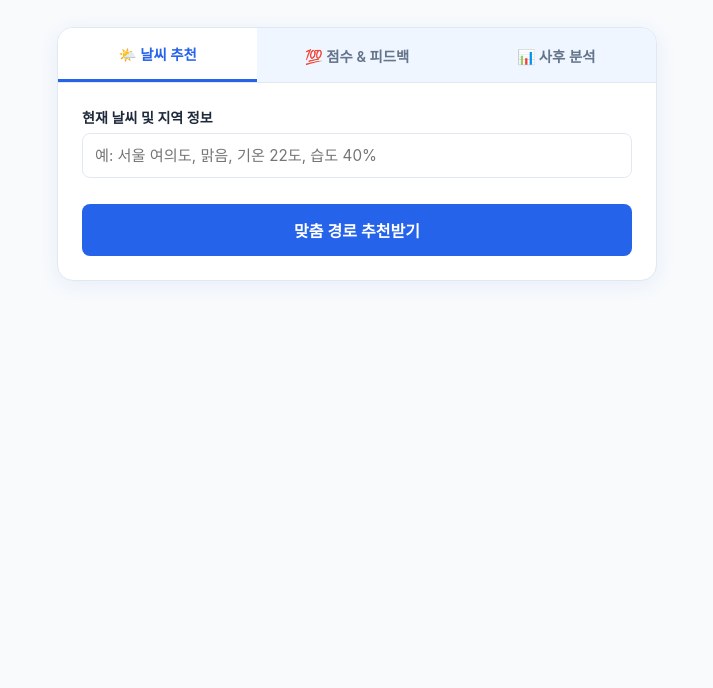
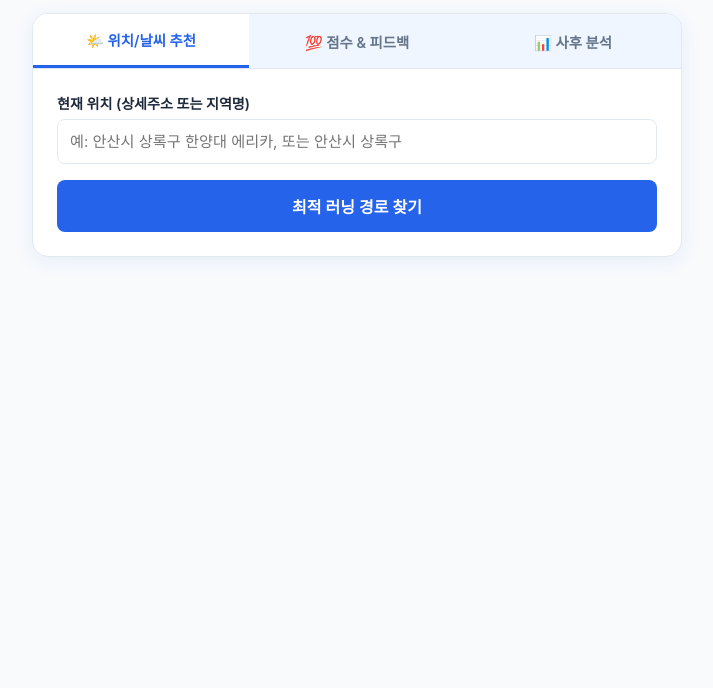
Before and after one commit to Wonyeajun/Erica, a website: page index.html in a window 1280 px wide. Shown: the part 112-800 px from the top of the page, without its empty margins (283-996 px from the left). Drawn offline with Linux system fonts and the light colour scheme.

Commit message:
Update index.html

```diff
--- a/index.html
+++ b/index.html
@@ -3,7 +3,7 @@
 <head>
   <meta charset="UTF-8">
   <meta name="viewport" content="width=device-width, initial-scale=1.0">
-  <title>RunnerAI - 스마트 러닝 파트너</title>
+  <title>PaceAI - 스마트 러닝 파트너</title>
   <style>
     :root {
       --primary-color: #2563eb;
@@ -15,178 +15,61 @@
       --border-color: #e2e8f0;
     }
 
-    * {
-      box-sizing: border-box;
-      margin: 0;
-      padding: 0;
-      font-family: -apple-system, BlinkMacSystemFont, "Segoe UI", Roboto, "Helvetica Neue", Arial, sans-serif;
-    }
+    * { box-sizing: border-box; margin: 0; padding: 0; font-family: -apple-system, BlinkMacSystemFont, "Segoe UI", Roboto, sans-serif; }
+    body { background-color: var(--bg-color); color: var(--text-main); display: flex; flex-direction: column; align-items: center; min-height: 100vh; padding: 20px; }
 
-    body {
-      background-color: var(--bg-color);
-      color: var(--text-main);
-      display: flex;
-      flex-direction: column;
-      align-items: center;
-      min-height: 100vh;
-      padding: 20px;
-    }
+    header { text-align: center; margin-bottom: 24px; margin-top: 10px; }
+    header h1 { color: var(--primary-color); font-size: 2.2rem; margin-bottom: 6px; }
+    header p { color: var(--text-sub); font-size: 0.95rem; }
 
-    header {
-      text-align: center;
-      margin-bottom: 30px;
-      margin-top: 20px;
-    }
+    .container { width: 100%; max-width: 650px; background: var(--card-bg); border-radius: 16px; box-shadow: 0 4px 20px rgba(37, 99, 235, 0.08); border: 1px solid var(--border-color); overflow: hidden; }
+    .tabs { display: flex; border-bottom: 1px solid var(--border-color); background-color: #eff6ff; }
+    .tab-btn { flex: 1; padding: 15px 10px; border: none; background: none; font-weight: 600; font-size: 0.9rem; color: var(--text-sub); cursor: pointer; transition: all 0.2s; }
+    .tab-btn.active { color: var(--primary-color); background-color: var(--card-bg); border-bottom: 3px solid var(--primary-color); }
+    .tab-content { display: none; padding: 24px; }
+    .tab-content.active { display: block; }
 
-    header h1 {
-      color: var(--primary-color);
-      font-size: 2rem;
-      margin-bottom: 8px;
-    }
+    .form-group { margin-bottom: 16px; }
+    label { display: block; font-weight: 600; margin-bottom: 6px; font-size: 0.88rem; color: var(--text-main); }
+    input, textarea { width: 100%; padding: 12px; border: 1px solid var(--border-color); border-radius: 8px; font-size: 0.95rem; outline: none; }
+    input:focus, textarea:focus { border-color: var(--primary-color); }
+    textarea { resize: vertical; min-height: 90px; }
 
-    header p {
-      color: var(--text-sub);
-      font-size: 0.95rem;
-    }
+    button.submit-btn { width: 100%; padding: 14px; background-color: var(--primary-color); color: white; border: none; border-radius: 8px; font-size: 1rem; font-weight: 600; cursor: pointer; transition: background-color 0.2s; }
+    button.submit-btn:hover { background-color: var(--primary-hover); }
 
-    .container {
-      width: 100%;
-      max-width: 600px;
-      background: var(--card-bg);
-      border-radius: 16px;
-      box-shadow: 0 4px 20px rgba(37, 99, 235, 0.08);
-      border: 1px solid var(--border-color);
-      overflow: hidden;
-    }
+    .result-box { margin-top: 20px; padding: 18px; background-color: #f0f7ff; border-radius: 10px; border-left: 4px solid var(--primary-color); white-space: pre-wrap; line-height: 1.6; font-size: 0.95rem; display: none; }
 
-    .tabs {
-      display: flex;
-      border-bottom: 1px solid var(--border-color);
-      background-color: #eff6ff;
-    }
+    /* 시각적 경로 안내 지도 박스 */
+    .map-container { margin-top: 16px; display: none; border-radius: 12px; overflow: hidden; border: 1px solid var(--border-color); }
+    .map-header { background: #1e293b; color: white; padding: 10px 14px; font-size: 0.85rem; font-weight: 600; display: flex; justify-content: space-between; align-items: center; }
+    #mapView { width: 100%; height: 260px; background-color: #e5e7eb; display: flex; align-items: center; justify-content: center; color: #6b7280; font-size: 0.9rem; text-align: center; padding: 20px; }
 
-    .tab-btn {
-      flex: 1;
-      padding: 15px 10px;
-      border: none;
-      background: none;
-      font-weight: 600;
-      font-size: 0.9rem;
-      color: var(--text-sub);
-      cursor: pointer;
-      transition: all 0.2s;
-    }
-
-    .tab-btn.active {
-      color: var(--primary-color);
-      background-color: var(--card-bg);
-      border-bottom: 3px solid var(--primary-color);
-    }
-
-    .tab-content {
-      display: none;
-      padding: 24px;
-    }
-
-    .tab-content.active {
-      display: block;
-    }
-
-    .form-group {
-      margin-bottom: 16px;
-    }
-
-    label {
-      display: block;
-      font-weight: 600;
-      margin-bottom: 6px;
-      font-size: 0.88rem;
-      color: var(--text-main);
-    }
-
-    input, textarea {
-      width: 100%;
-      padding: 12px;
-      border: 1px solid var(--border-color);
-      border-radius: 8px;
-      font-size: 0.95rem;
-      outline: none;
-      transition: border-color 0.2s;
-    }
-
-    input:focus, textarea:focus {
-      border-color: var(--primary-color);
-    }
-
-    textarea {
-      resize: vertical;
-      min-height: 90px;
-    }
-
-    button.submit-btn {
-      width: 100%;
-      padding: 14px;
-      background-color: var(--primary-color);
-      color: white;
-      border: none;
-      border-radius: 8px;
-      font-size: 1rem;
-      font-weight: 600;
-      cursor: pointer;
-      transition: background-color 0.2s;
-      margin-top: 10px;
-    }
-
-    button.submit-btn:hover {
-      background-color: var(--primary-hover);
-    }
-
-    .result-box {
-      margin-top: 24px;
-      padding: 16px;
-      background-color: #f0f7ff;
-      border-radius: 8px;
-      border-left: 4px solid var(--primary-color);
-      white-space: pre-wrap;
-      line-height: 1.6;
-      font-size: 0.95rem;
-      display: none;
-    }
-
-    .loading {
-      text-align: center;
-      color: var(--primary-color);
-      font-weight: 600;
-      margin-top: 16px;
-      display: none;
-    }
+    .loading { text-align: center; color: var(--primary-color); font-weight: 600; margin-top: 16px; display: none; }
   </style>
 </head>
 <body>
 
   <header>
-    <h1>🏃‍♂️ RunnerAI</h1>
-    <p>AI 기반 맞춤형 날씨 경로 추천 및 실시간 피드백</p>
+    <h1>🏃‍♂️ PaceAI</h1>
+    <p>스마트 러닝 경로 추천 & 맞춤 피드백</p>
   </header>
 
   <main class="container">
-    <!-- 탭 메뉴 -->
     <div class="tabs">
-      <button class="tab-btn active" onclick="switchTab('tab-weather')">🌤️ 날씨 추천</button>
+      <button class="tab-btn active" onclick="switchTab('tab-weather')">🌤️ 위치/날씨 추천</button>
       <button class="tab-btn" onclick="switchTab('tab-score')">💯 점수 & 피드백</button>
       <button class="tab-btn" onclick="switchTab('tab-analysis')">📊 사후 분석</button>
     </div>
 
-    <!-- 탭 1: 날씨 기반 경로 추천 -->
     <div id="tab-weather" class="tab-content active">
       <div class="form-group">
-        <label for="weatherInput">현재 날씨 및 지역 정보</label>
-        <input type="text" id="weatherInput" placeholder="예: 서울 여의도, 맑음, 기온 22도, 습도 40%">
+        <label for="weatherInput">현재 위치 (상세주소 또는 지역명)</label>
+        <input type="text" id="weatherInput" placeholder="예: 안산시 상록구 한양대 에리카, 또는 안산시 상록구">
       </div>
-      <button class="submit-btn" onclick="requestAI('weather')">맞춤 경로 추천받기</button>
+      <button class="submit-btn" onclick="requestAI('weather')">최적 러닝 경로 찾기</button>
     </div>
 
-    <!-- 탭 2: 러닝 점수 & 실시간 피드백 -->
     <div id="tab-score" class="tab-content">
       <div class="form-group">
         <label for="scoreWeather">오늘의 날씨</label>
@@ -194,7 +77,7 @@
       </div>
       <div class="form-group">
         <label for="scoreHealth">신체 정보 / 컨디션</label>
-        <input type="text" id="scoreHealth" placeholder="예: 심박수 정상, 약간 피로함, 30대 남성">
+        <input type="text" id="scoreHealth" placeholder="예: 심박수 정상, 약간 피로함">
       </div>
       <div class="form-group">
         <label for="scoreInput">오늘의 러닝 목표</label>
@@ -203,17 +86,27 @@
       <button class="submit-btn" onclick="requestAI('score')">점수 & 피드백 측정하기</button>
     </div>
 
-    <!-- 탭 3: 사후 분석 -->
     <div id="tab-analysis" class="tab-content">
       <div class="form-group">
         <label for="analysisInput">러닝 완료 기록 데이터</label>
-        <textarea id="analysisInput" placeholder="예: 거리 7km, 시간 40분, 평균 페이스 5'42&quot;, 평균 심박수 155bpm, 고도 변화 35m"></textarea>
+        <textarea id="analysisInput" placeholder="예: 거리 7km, 시간 40분, 평균 페이스 5'42&quot;, 평균 심박수 155bpm"></textarea>
       </div>
       <button class="submit-btn" onclick="requestAI('analysis')">러닝 분석 리포트 생성</button>
     </div>
 
-    <!-- 로딩 및 결과 창 -->
-    <div id="loading" class="loading">🏃 AI가 러닝 데이터를 분석하고 있습니다...</div>
+    <div id="loading" class="loading">🏃 AI가 최적의 러닝 경로와 피드백을 계산 중입니다...</div>
+
+    <div id="mapContainer" class="map-container">
+      <div class="map-header">
+        <span>📍 PaceAI 경로 시각화 프리뷰</span>
+        <span style="font-size:0.75rem; color:#94a3b8;">N-Map Route Visualizer</span>
+      </div>
+      <div id="mapView">
+        🗺️ [네이버 지도 경로 모듈]<br>
+        출발지 ➔ 최적 공원 ➔ 추천 트랙 경로 시각화 준비 완료
+      </div>
+    </div>
+
     <div id="result" class="result-box"></div>
   </main>
 
@@ -225,20 +118,20 @@
       document.getElementById(tabId).classList.add('active');
       event.target.classList.add('active');
 
-      // 결과 창 초기화
       document.getElementById('result').style.display = 'none';
-      document.getElementById('result').innerText = '';
+      document.getElementById('mapContainer').style.display = 'none';
     }
 
     async function requestAI(type) {
       const loading = document.getElementById('loading');
       const resultBox = document.getElementById('result');
+      const mapContainer = document.getElementById('mapContainer');
 
       let payload = {};
 
       if (type === 'weather') {
         const weatherInput = document.getElementById('weatherInput').value;
-        if (!weatherInput) return alert('날씨 정보를 입력해주세요!');
+        if (!weatherInput) return alert('위치/날씨 정보를 입력해주세요!');
         payload = { weatherInput };
       } else if (type === 'score') {
         const weather = document.getElementById('scoreWeather').value;
@@ -254,6 +147,7 @@
 
       loading.style.display = 'block';
       resultBox.style.display = 'none';
+      mapContainer.style.display = 'none';
 
       try {
         const response = await fetch('/api/generate', {
@@ -267,6 +161,11 @@
         if (response.ok) {
           resultBox.innerText = data.result;
           resultBox.style.display = 'block';
+
+          // 위치 추천 요청인 경우 지도시각화 UI 활성화
+          if (type === 'weather') {
+            mapContainer.style.display = 'block';
+          }
         } else {
           alert(data.error || '오류가 발생했습니다.');
         }
```
